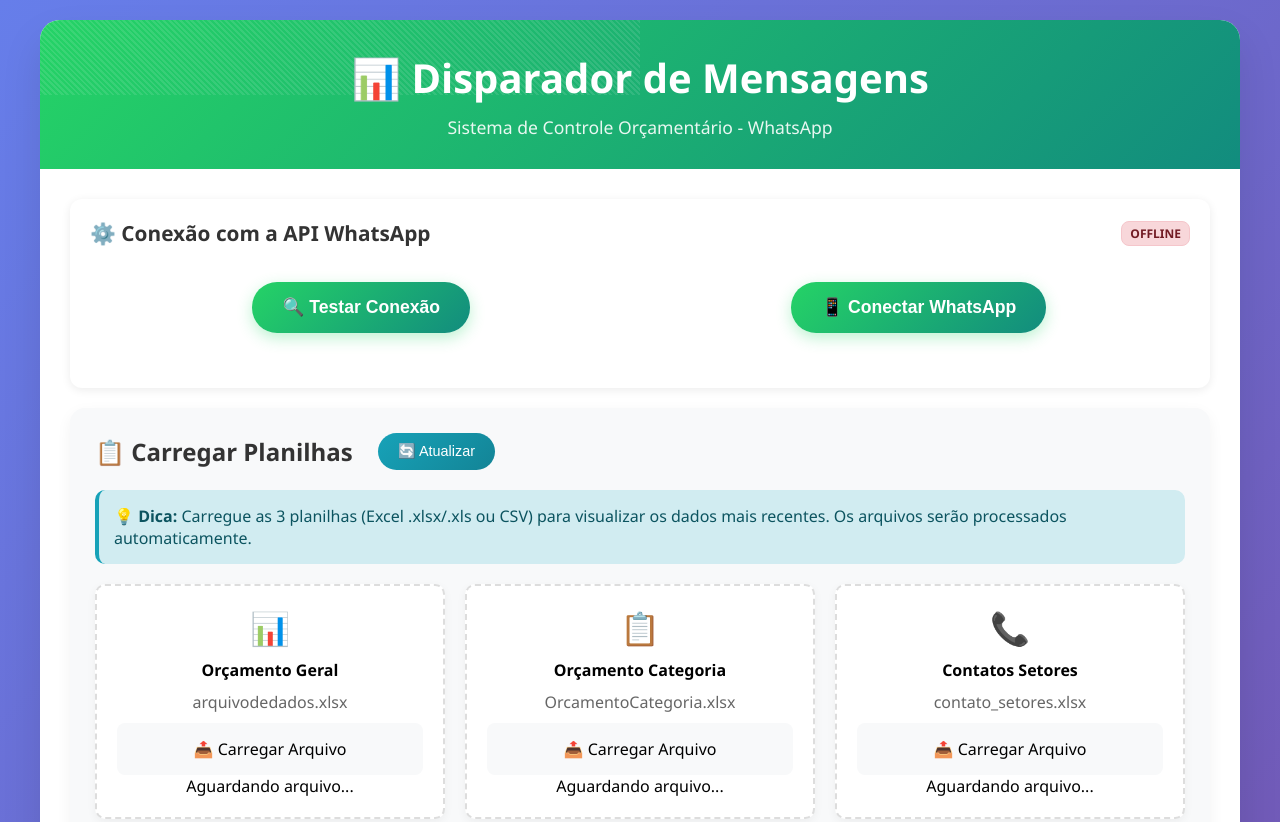
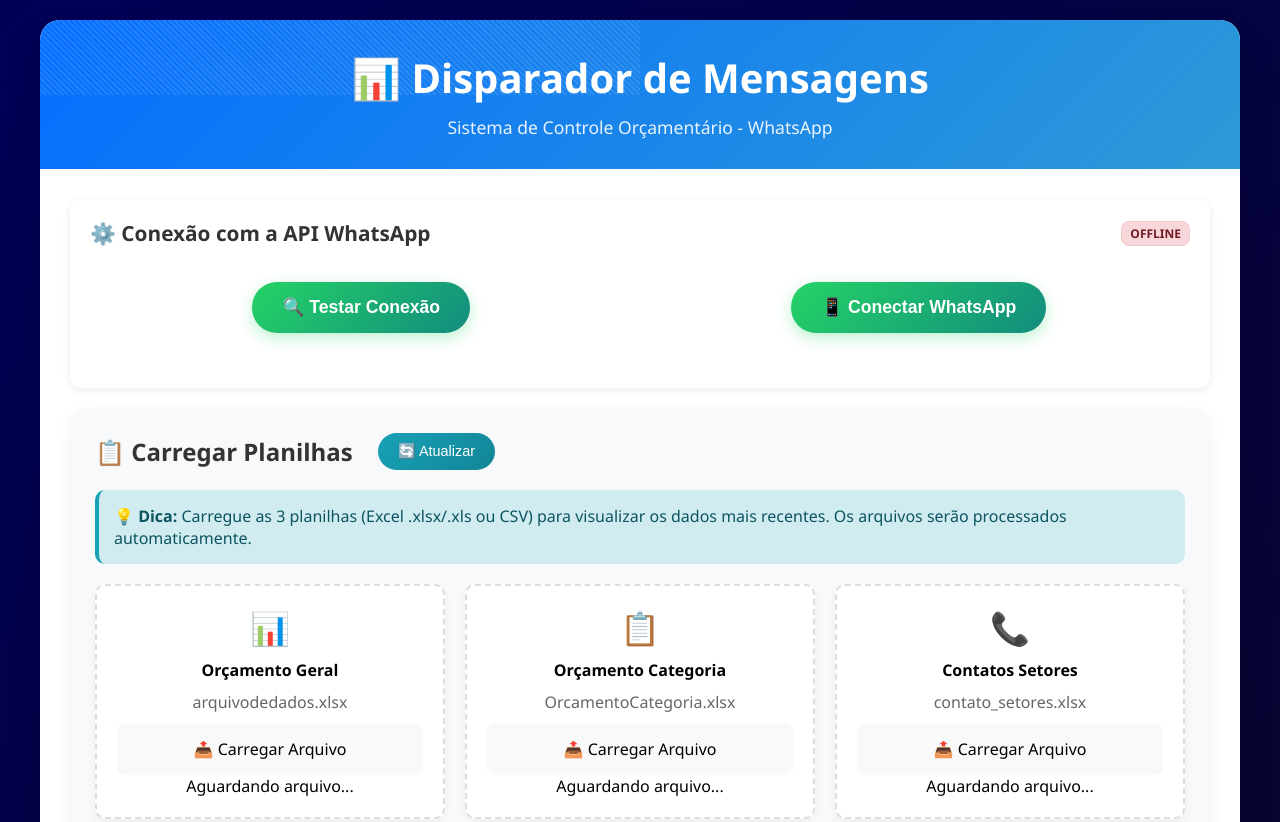
Before and after one commit to Andre690/mensageiro_orcamento, a website: page disparador-orcamento-api/public/index.html in a window 1280 px wide. Shown: the top 822 px of the page. Drawn offline with Linux system fonts and the light colour scheme; no server answers.

Commit message:
style: ajustes no CSS

```diff
--- a/disparador-orcamento-api/public/style.css
+++ b/disparador-orcamento-api/public/style.css
@@ -7,7 +7,7 @@
 
         body {
             font-family: 'Segoe UI', Tahoma, Geneva, Verdana, sans-serif;
-            background: linear-gradient(135deg, #667eea 0%, #764ba2 100%);
+            background: linear-gradient(135deg, #000057 0%, #0c0720 100%);
             min-height: 100vh;
             padding: 20px;
         }
@@ -29,7 +29,7 @@
         }
 
         .header {
-            background: linear-gradient(135deg, #25D366 0%, #128C7E 100%);
+            background: linear-gradient(135deg, #056eff 0%, #2d9ad7 100%);
             color: white;
             padding: 30px;
             text-align: center;
```
